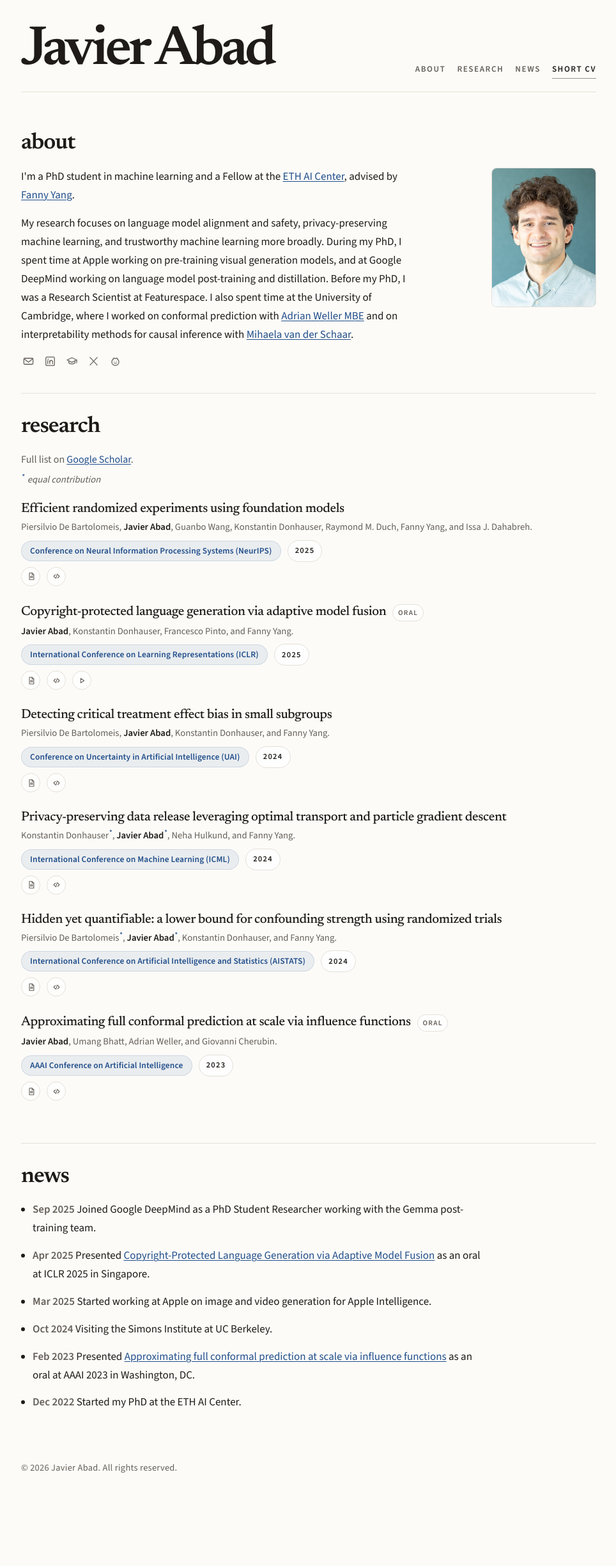
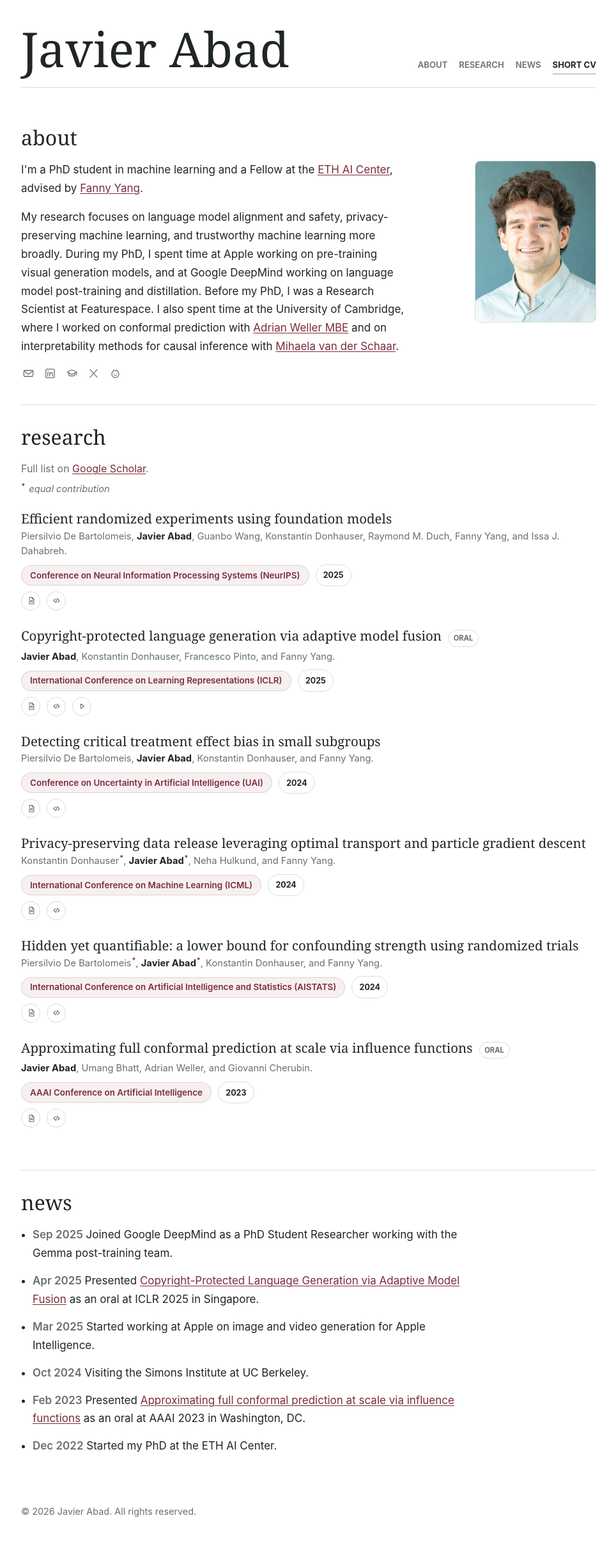
Before and after one commit to jaabmar/jaabmar.github.io, a Jekyll site: the page built from index.html, in a window 1280 px wide. Shown: the whole page at 64% size, without its empty margins (157-1121 px from the left). Built offline with Jekyll 4.4.1, drawn with Linux system fonts in a browser that asks for light colours; before the commit the page ends 2379 px from its top, so only the background shows below that.

Commit message:
Refresh site styling

```diff
--- a/_layouts/default.html
+++ b/_layouts/default.html
@@ -5,12 +5,6 @@
     <meta name="viewport" content="width=device-width, initial-scale=1.0" />
     <meta name="theme-color" content="#ffffff" />
     <link rel="icon" href="{{ '/favicon.svg' | relative_url }}" type="image/svg+xml" />
-    <link rel="preconnect" href="https://fonts.googleapis.com" />
-    <link rel="preconnect" href="https://fonts.gstatic.com" crossorigin />
-    <link
-      rel="stylesheet"
-      href="https://fonts.googleapis.com/css2?family=Newsreader:opsz,wght@6..72,500;6..72,600&family=Source+Sans+3:wght@400;500;600&display=swap"
-    />
     <link rel="preload" href="{{ '/assets/css/main.css' | relative_url }}" as="style" />
     <link rel="stylesheet" href="{{ '/assets/css/main.css' | relative_url }}" />
     {% seo %}
--- a/assets/css/main.css
+++ b/assets/css/main.css
@@ -1,12 +1,12 @@
 :root {
-  --bg: #fcfbf8;
-  --text: #1e1b18;
-  --muted: #655f58;
-  --line: #e6e0d8;
-  --link: #214e8b;
+  --bg: #ffffff;
+  --text: #202621;
+  --muted: #677168;
+  --line: #d9ded7;
+  --link: #7b2d3b;
   --max-width: 900px;
-  --body-font: "Source Sans 3", "Helvetica Neue", Helvetica, Arial, sans-serif;
-  --display-font: "Newsreader", "Iowan Old Style", "Palatino Linotype", "Book Antiqua", Georgia, serif;
+  --body-font: -apple-system, BlinkMacSystemFont, "Segoe UI", Roboto, "Helvetica Neue", Arial, sans-serif;
+  --display-font: Georgia, "Times New Roman", Times, serif;
 }
 
 * {
@@ -35,7 +35,7 @@ a {
 }
 
 a:hover {
-  color: #173f74;
+  color: #51202b;
 }
 
 img {
@@ -66,11 +66,10 @@ img {
 h1 {
   margin: 0;
   font-family: var(--display-font);
-  font-size: clamp(3.75rem, 8vw, 5.4rem);
-  font-weight: 600;
-  line-height: 0.92;
-  letter-spacing: -0.06em;
-  font-optical-sizing: auto;
+  font-size: 4.7rem;
+  font-weight: 400;
+  line-height: 0.96;
+  letter-spacing: 0;
 }
 
 .topbar {
@@ -88,7 +87,7 @@ h1 {
   flex-wrap: wrap;
   font-size: 0.82rem;
   font-weight: 600;
-  letter-spacing: 0.12em;
+  letter-spacing: 0;
   text-transform: uppercase;
 }
 
@@ -135,28 +134,28 @@ section:last-of-type {
 h2 {
   margin: 0 0 20px;
   font-family: var(--display-font);
-  font-size: clamp(1.65rem, 3vw, 2.2rem);
-  font-weight: 600;
+  font-size: 2rem;
+  font-weight: 400;
   line-height: 1;
-  letter-spacing: -0.03em;
+  letter-spacing: 0;
   color: var(--text);
-  font-optical-sizing: auto;
 }
 
 p {
   margin: 0 0 16px;
   max-width: 38rem;
+  overflow-wrap: break-word;
 }
 
 .about-grid {
   display: grid;
-  grid-template-columns: minmax(0, 1fr) 164px;
+  grid-template-columns: minmax(0, 1fr) 190px;
   gap: 34px;
   align-items: start;
 }
 
 .portrait {
-  width: 164px;
+  width: 190px;
 }
 
 .portrait img {
@@ -228,6 +227,7 @@ p {
 .news-list li {
   margin-bottom: 14px;
   max-width: 44rem;
+  overflow-wrap: break-word;
 }
 
 .paper-heading {
@@ -241,9 +241,10 @@ p {
 .paper-title {
   font-family: var(--display-font);
   font-size: 1.28rem;
-  font-weight: 500;
+  font-weight: 400;
   line-height: 1.16;
-  letter-spacing: -0.02em;
+  letter-spacing: 0;
+  overflow-wrap: break-word;
 }
 
 a.paper-title {
@@ -262,11 +263,11 @@ a.paper-title:hover {
   padding: 0.18rem 0.48rem;
   border: 1px solid var(--line);
   border-radius: 999px;
-  background: rgba(255, 255, 255, 0.72);
+  background: #ffffff;
   color: var(--muted);
   font-size: 0.7rem;
   font-weight: 700;
-  letter-spacing: 0.12em;
+  letter-spacing: 0;
   text-transform: uppercase;
   white-space: nowrap;
 }
@@ -280,6 +281,7 @@ a.paper-title:hover {
 
 .paper-authors {
   margin-top: 2px;
+  overflow-wrap: break-word;
 }
 
 .paper-author-self {
@@ -317,13 +319,14 @@ a.paper-title:hover {
   align-items: center;
   min-height: 32px;
   border-radius: 999px;
-  letter-spacing: 0.01em;
+  letter-spacing: 0;
 }
 
 .paper-venue {
   padding: 0.34rem 0.82rem;
-  background: rgba(33, 78, 139, 0.08);
-  border: 1px solid rgba(33, 78, 139, 0.14);
+  max-width: 100%;
+  background: rgba(123, 45, 59, 0.07);
+  border: 1px solid rgba(123, 45, 59, 0.16);
   color: var(--link);
   font-size: 0.84rem;
   font-weight: 600;
@@ -333,11 +336,11 @@ a.paper-title:hover {
 .paper-year {
   padding: 0.34rem 0.7rem;
   border: 1px solid var(--line);
-  background: rgba(255, 255, 255, 0.82);
+  background: #ffffff;
   color: var(--text);
   font-size: 0.78rem;
   font-weight: 700;
-  letter-spacing: 0.1em;
+  letter-spacing: 0;
   text-transform: uppercase;
 }
 
@@ -361,7 +364,7 @@ a.paper-title:hover {
   height: 30px;
   border: 1px solid var(--line);
   border-radius: 999px;
-  background: rgba(255, 255, 255, 0.65);
+  background: #ffffff;
   color: var(--muted);
   text-decoration: none;
   transition: color 140ms ease, border-color 140ms ease, background-color 140ms ease;
@@ -369,8 +372,8 @@ a.paper-title:hover {
 
 .paper-links a:hover {
   color: var(--text);
-  border-color: #d1c7bb;
-  background: #ffffff;
+  border-color: #c9cdd0;
+  background: #f4f4f4;
   text-decoration: none;
 }
 
@@ -405,10 +408,10 @@ a.paper-title:hover {
   padding-top: 24px;
   color: var(--muted);
   font-size: 0.9rem;
-  letter-spacing: 0.02em;
+  letter-spacing: 0;
 }
 
-@media (max-width: 680px) {
+@media (max-width: 760px) {
   .page {
     width: min(var(--max-width), calc(100% - 28px));
     padding-top: 28px;
@@ -428,11 +431,11 @@ a.paper-title:hover {
 
   .portrait {
     order: -1;
-    width: 124px;
+    width: 144px;
   }
 
   h1 {
-    font-size: clamp(3rem, 14vw, 4.2rem);
+    font-size: 3.4rem;
   }
 
   .nav {
@@ -440,7 +443,7 @@ a.paper-title:hover {
   }
 
   h2 {
-    font-size: clamp(1.45rem, 8vw, 1.9rem);
+    font-size: 1.75rem;
   }
 
   .paper-title {
@@ -456,3 +459,65 @@ a.paper-title:hover {
     min-height: 30px;
   }
 }
+
+@media (max-width: 420px) {
+  body {
+    font-size: 16px;
+    line-height: 1.65;
+  }
+
+  .page {
+    width: min(var(--max-width), calc(100% - 24px));
+    padding-top: 22px;
+    padding-bottom: 46px;
+  }
+
+  .topbar {
+    gap: 14px;
+    padding-bottom: 20px;
+  }
+
+  .nav {
+    gap: 10px 14px;
+    font-size: 0.75rem;
+  }
+
+  main {
+    padding-top: 22px;
+  }
+
+  section {
+    padding: 28px 0 32px;
+  }
+
+  h1 {
+    font-size: 3.05rem;
+  }
+
+  h2 {
+    margin-bottom: 18px;
+  }
+
+  .portrait {
+    width: 136px;
+  }
+
+  .paper-list li {
+    margin-bottom: 26px;
+  }
+
+  .paper-heading {
+    gap: 8px;
+  }
+
+  .paper-meta {
+    align-items: flex-start;
+    flex-direction: column;
+    gap: 6px;
+  }
+
+  .paper-venue,
+  .paper-year {
+    border-radius: 6px;
+  }
+}
```
Also changed, not shown: Gemfile.lock.
